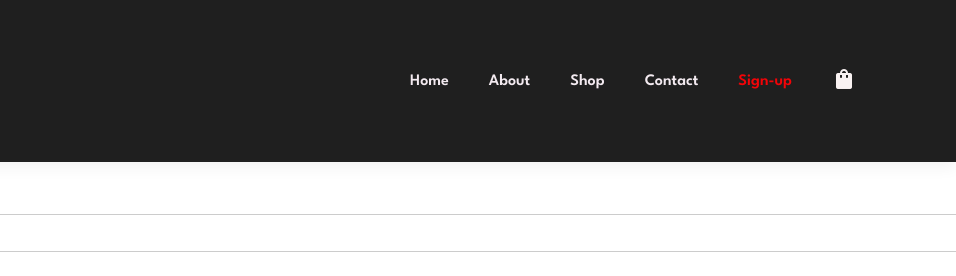
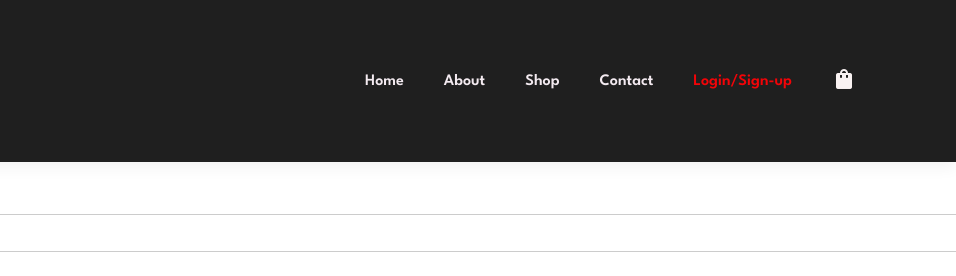
Before and after one commit to Rajjprateek/Brand-AR-PWD-ASSIGNMENT-, a plain HTML site: page loginAr.html in a window 1280 px wide. Shown: the top 276 px of the page, 324-1280 px from the left. Drawn offline with nearby package versions, Linux system fonts and the light colour scheme.

Commit message:
Add files via upload

```diff
--- a/loginAr.html
+++ b/loginAr.html
@@ -34,7 +34,7 @@
 					<li><a href="aboutAr.html">About</a></li>
 					<li><a href="shopsAr.html">Shop</a></li>
 					<li><a href="contactAr.html">Contact</a></li>
-					<li><a class="active" href="loginAr.html">Sign-up</a></li>
+					<li><a class="active" href="loginAr.html">Login/Sign-up</a></li>
 					<li><a href="cartsmink.html"><span class="material-icons">shopping_bag</span></a></li>
 				</ul>
 			</div>
```
